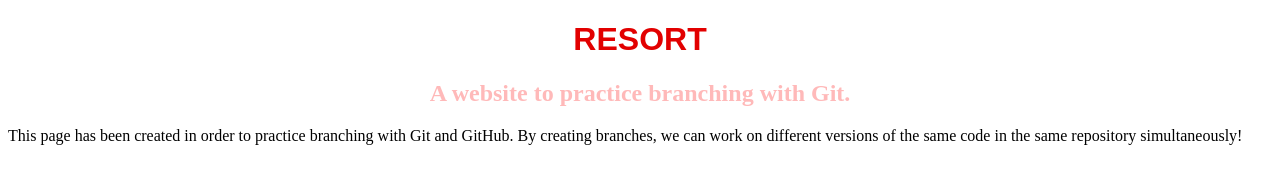
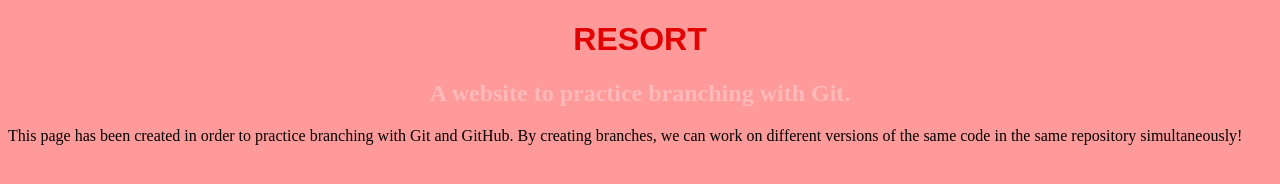
Before and after one commit to mzazakeith/resort, a plain HTML site: page homepage.html in a window 1280 px wide. Drawn offline with Linux system fonts and the light colour scheme.

Commit message:
added background for light theme

```diff
--- a/css/style.css
+++ b/css/style.css
@@ -13,3 +13,7 @@ h2{
 p{
   font-family: serif;
 }
+
+body{
+  background-color: #FF9A9A
+}
```
